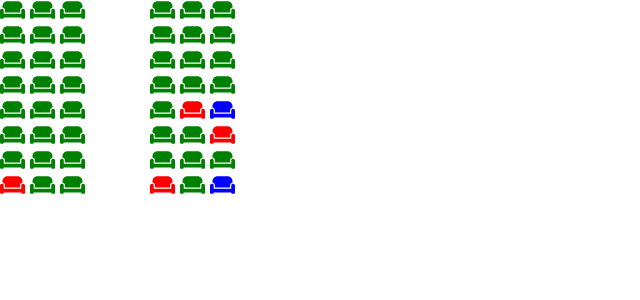
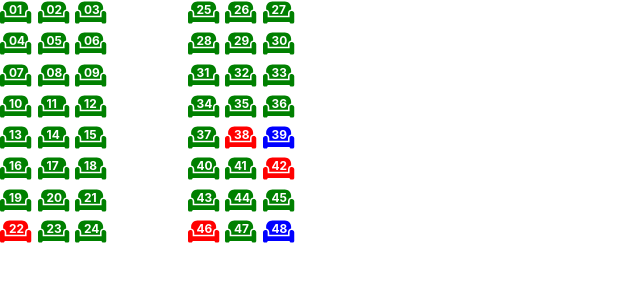
Before and after one commit to azeez1776/react-seats, a React (Create React App) app: page / in a window 1280 px wide. Shown: the top 300 px of the page, without its empty margins (0-640 px from the left). Built offline with nearby package versions, Linux system fonts and the light colour scheme.

Commit message:
:star: feat: added a seat size prop

```diff
--- a/src/components/Seat/index.tsx
+++ b/src/components/Seat/index.tsx
@@ -5,7 +5,7 @@ import {
 } from "@fortawesome/free-solid-svg-icons";
 
 
-function Chair({status, col, row, id}:{status:string, col:number, row:number, id:number}) {
+function Chair({size, status, col, row, id}:{size:number, status:string, col:number, row:number, id:string}) {
 
 
   return (
@@ -14,15 +14,29 @@ function Chair({status, col, row, id}:{status:string, col:number, row:number, id
       width:'10px',
       height:'10px',
       position:'absolute',
-      top:row*25 + 'px',
-      left:col*30 + 'px',
+      top:size/20 * row * 25 + 'px',
+      left:size/20 * col*30 + 'px',
     }}
     >
+            <div
+            style={{
+                position:'absolute',
+                borderRadius:'50%',
+                textAlign:'center',
+                lineHeight:'20px',
+                fontSize:size/2.1 + 'px',
+                fontWeight:'bold',
+                color:'white',
+                marginLeft:'9px',
+            }}
+            >
+                {id}
+            </div>
  <FontAwesomeIcon
             icon={faCouch}
             color={status==='available'?'green':status==='booked'?'blue':'red'}
             style={{
-              fontSize:'20px'
+              fontSize: size + 'px'
             }}
             />
     </div>
```
